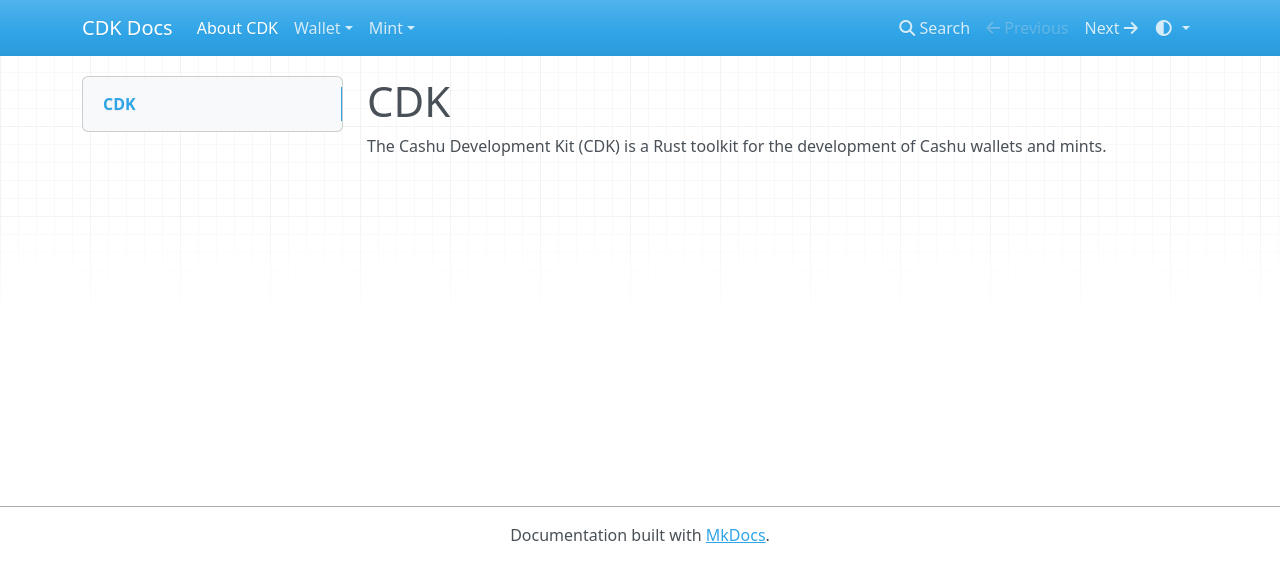
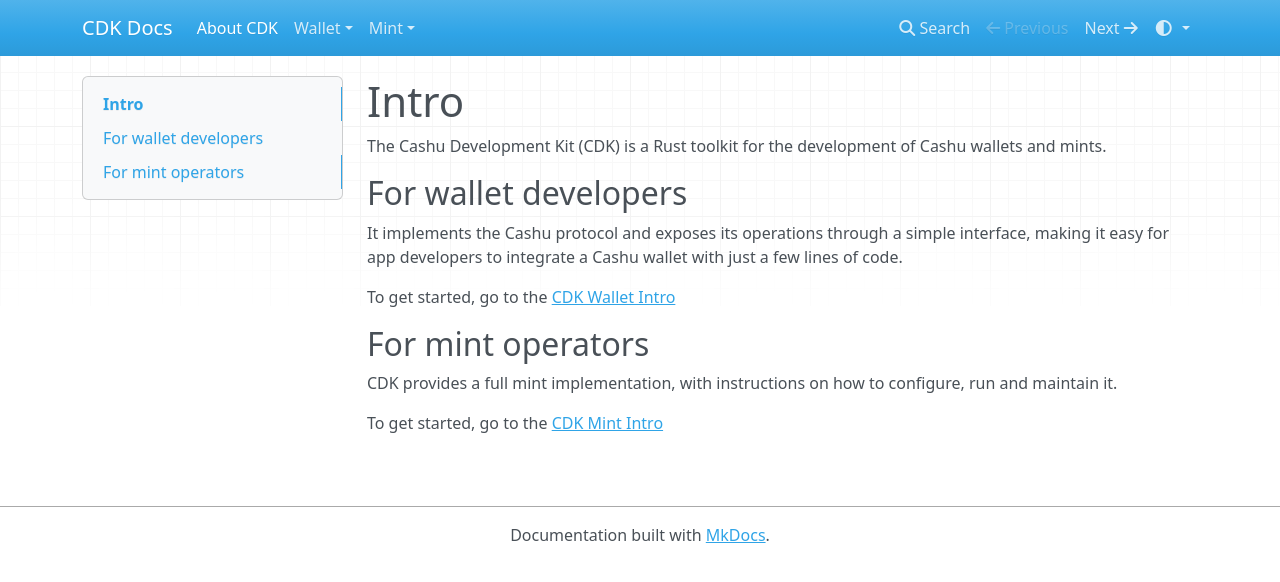
Before and after one commit to ok300/cdk-docs, an MkDocs documentation site: the page built from docs/index.md, in a window 1280 px wide. Shown: the top 582 px of the page. Built offline with MkDocs 1.6.1, drawn with Linux system fonts in a browser that asks for light colours; nearby versions of some CDN libraries.

Commit message:
Expand main intro

```diff
--- a/docs/index.md
+++ b/docs/index.md
@@ -1,3 +1,16 @@
-# CDK
+# Intro
 
 The Cashu Development Kit (CDK) is a Rust toolkit for the development of Cashu wallets and mints.
+
+## For wallet developers
+
+It implements the Cashu protocol and exposes its operations through a simple interface, making it easy for app developers to integrate a Cashu wallet with just a few lines of code.
+
+To get started, go to the [CDK Wallet Intro](wallet/intro.md)
+
+
+## For mint operators
+
+CDK provides a full mint implementation, with instructions on how to configure, run and maintain it.
+
+To get started, go to the [CDK Mint Intro](mint/intro.md)
```
